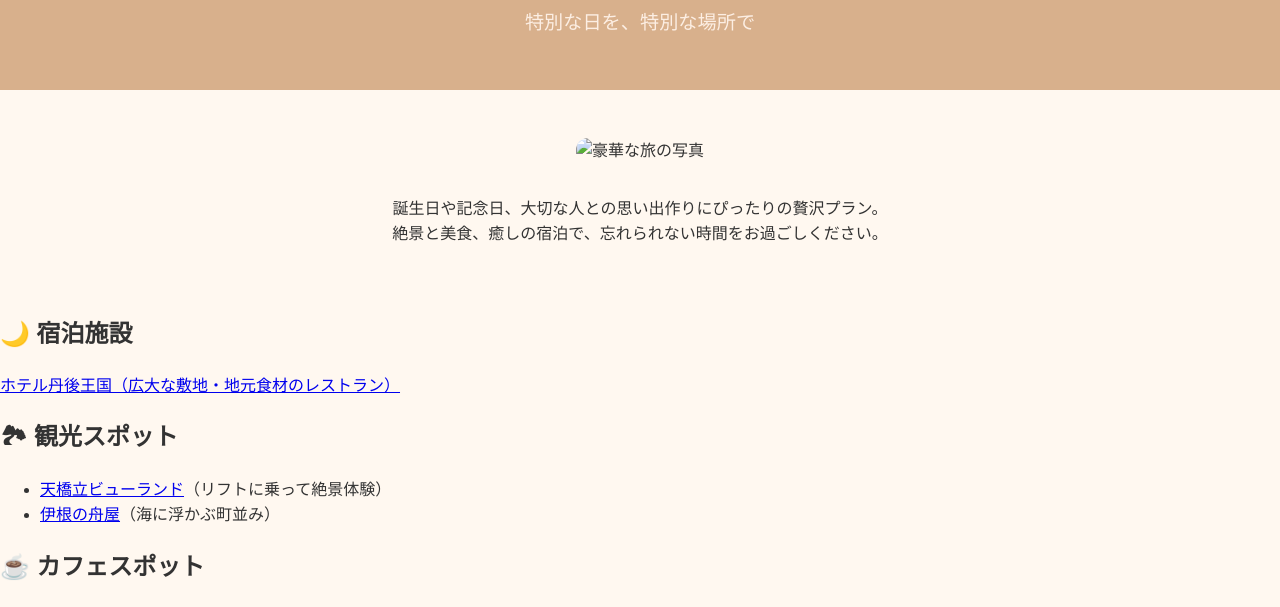
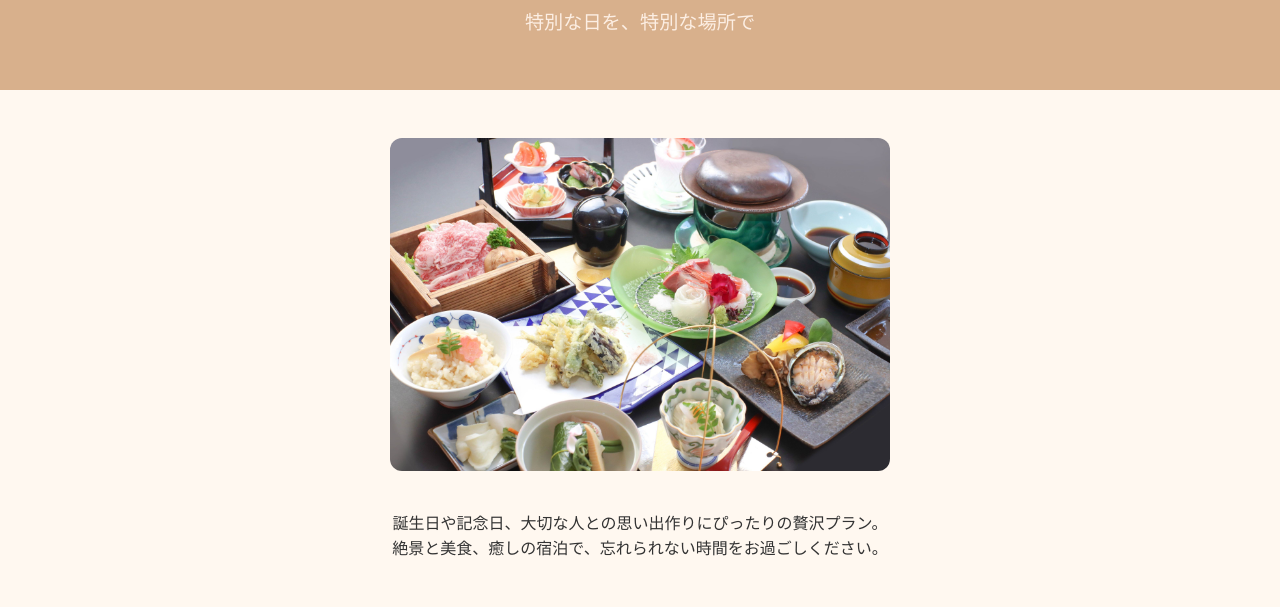
Before and after one commit to yutsuy/Y, a plain HTML site: page plan2.html in a window 1280 px wide. Shown: the part 118-725 px from the top of the page. Drawn offline with Linux system fonts and the light colour scheme; a web font is replaced by a local one.

Commit message:
Update plan2.html

```diff
--- a/plan2.html
+++ b/plan2.html
@@ -15,7 +15,7 @@
 
   <main>
     <section class="intro">
-      <img src="images/hoteltango-gohan.jpeg" alt="豪華な旅の写真" class="main-image" />
+      <img src="hoteltango-gohan.jpeg" alt="豪華な旅の写真" class="main-image" />
       <p>
         誕生日や記念日、大切な人との思い出作りにぴったりの贅沢プラン。<br>
         絶景と美食、癒しの宿泊で、忘れられない時間をお過ごしください。
```
